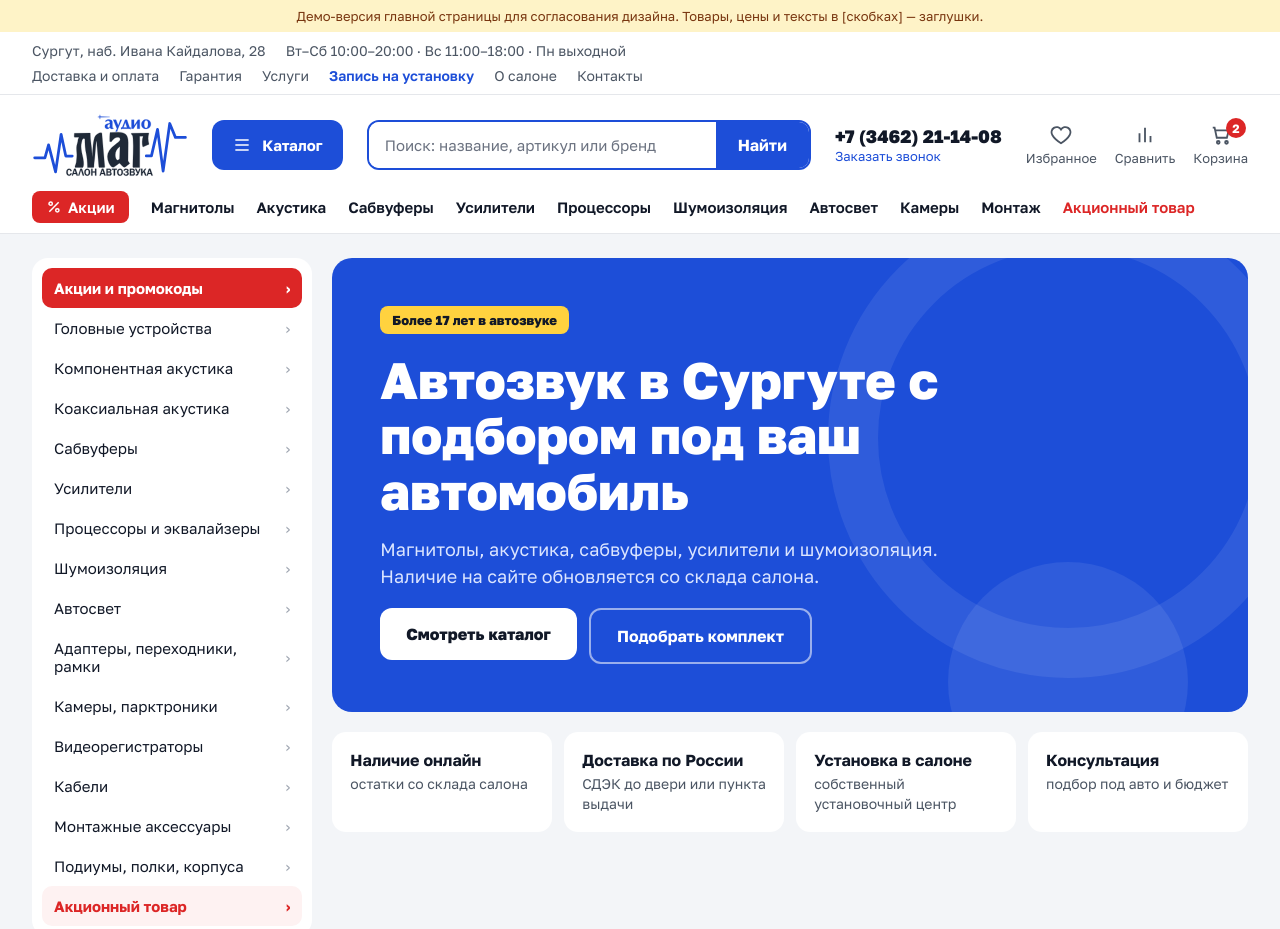
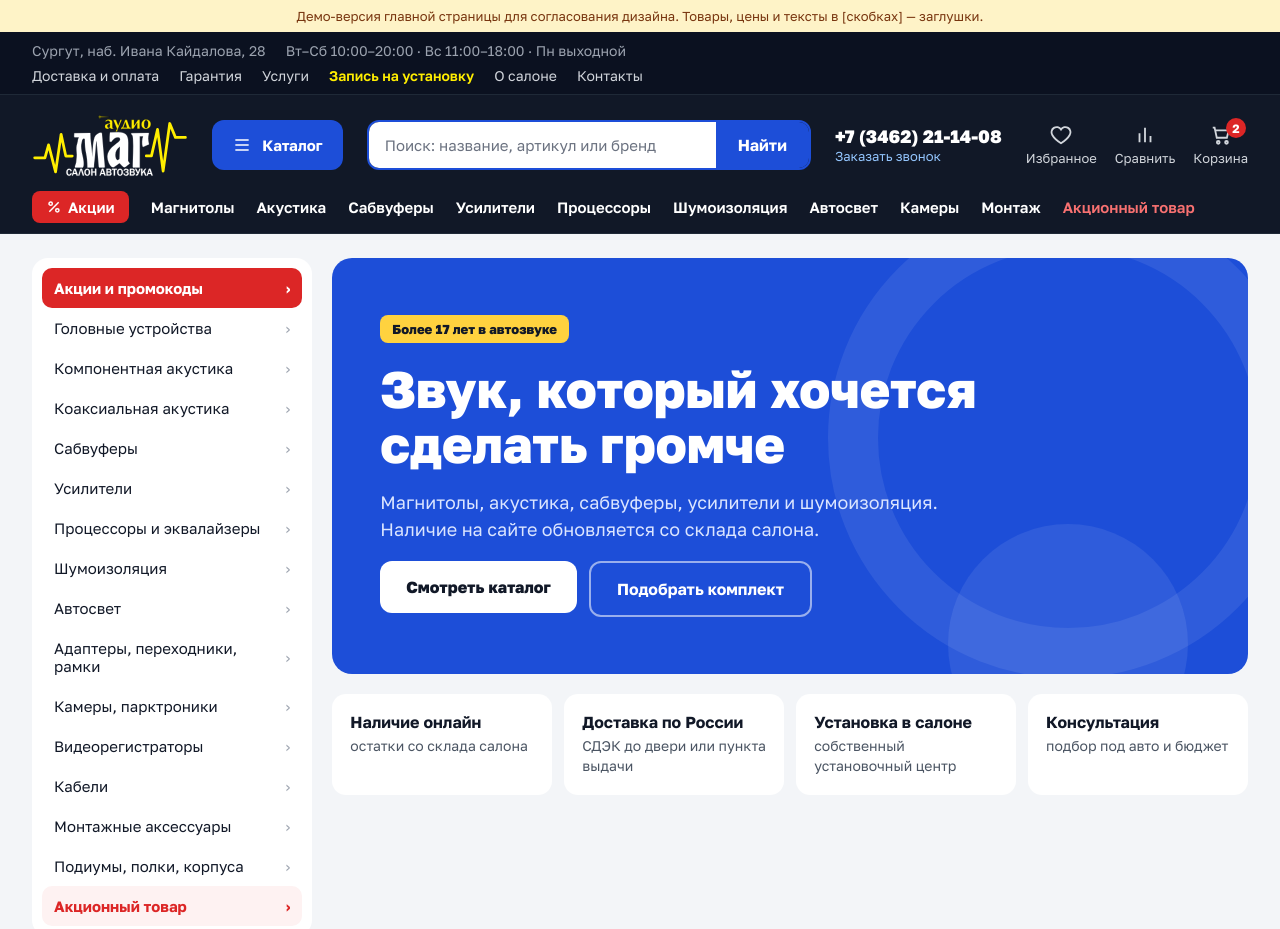
Before and after one commit to asikpro13/audiomag-demo, a plain HTML site: page index.html in a window 1280 px wide. Shown: the top 929 px of the page. Drawn offline with Linux system fonts and the light colour scheme.

Commit message:
Add files via upload
тёмная шапка с новым жёлтым логотипом;
заголовок «Звук, который хочется сделать громче»;
в установочном центре «От выбора до установки — один шаг» и текст под ним, как просил заказчик;
кнопки «Записаться на установку» открывают окно записи.

```diff
--- a/index.html
+++ b/index.html
@@ -3,7 +3,7 @@
 <head>
 <meta charset="utf-8">
 <meta name="viewport" content="width=device-width, initial-scale=1">
-<title>АудиоМаг — главная (демо на согласование)</title>
+<title>АудиоМаг — автозвук в Сургуте: магнитолы, акустика, установка</title>
 <link rel="preconnect" href="https://fonts.googleapis.com">
 <link href="https://fonts.googleapis.com/css2?family=Golos+Text:wght@400;500;600;700;800&display=swap" rel="stylesheet">
 <style>
@@ -28,37 +28,37 @@ input::placeholder{color:#6b7280}
 <body>
 <div class="demo">Демо-версия главной страницы для согласования дизайна. Товары, цены и тексты в [скобках] — заглушки.</div>
 
-<div style="background: #fff; border-bottom: 1px solid #e5e7eb; font-size: 14px; color: #4b5563">
+<div style="background: #0b1120; border-bottom: 1px solid #1f2937; font-size: 14px; color: #9ca3af">
   <div class="wrap" style="padding-top: 10px; padding-bottom: 10px; display: flex; flex-wrap: wrap; gap: 8px 24px; justify-content: space-between">
     <div style="display: flex; flex-wrap: wrap; gap: 8px 20px"><span>Сургут, наб. Ивана Кайдалова, 28</span><span>Вт–Сб 10:00–20:00 · Вс 11:00–18:00 · Пн выходной</span></div>
     <nav aria-label="Информация" style="display: flex; flex-wrap: wrap; gap: 8px 20px">
-      <a href="#" style="color: #4b5563">Доставка и оплата</a><a href="#" style="color: #4b5563">Гарантия</a><a href="#" style="color: #4b5563">Услуги</a>
-      <button type="button" data-open style="border: 0; background: none; padding: 0; font: inherit; color: #1d4ed8; font-weight: 600; cursor: pointer">Запись на установку</button>
-      <a href="#" style="color: #4b5563">О салоне</a><a href="#" style="color: #4b5563">Контакты</a>
+      <a href="#" style="color: #d1d5db">Доставка и оплата</a><a href="#" style="color: #d1d5db">Гарантия</a><a href="#" style="color: #d1d5db">Услуги</a>
+      <button type="button" data-open style="border: 0; background: none; padding: 0; font: inherit; color: #ffee00; font-weight: 600; cursor: pointer">Запись на установку</button>
+      <a href="#" style="color: #d1d5db">О салоне</a><a href="#" style="color: #d1d5db">Контакты</a>
     </nav>
   </div>
 </div>
 
-<header style="background: #fff; border-bottom: 1px solid #e5e7eb">
+<header style="background: #111827; border-bottom: 1px solid #1f2937">
   <div class="wrap" style="padding-top: 18px; padding-bottom: 18px; display: flex; flex-wrap: wrap; gap: 16px 24px; align-items: center">
-    <a href="#" aria-label="АудиоМаг — на главную"><img src="logo-light.svg" alt="АудиоМаг — салон автозвука" style="height: 64px; width: auto; display: block"></a>
+    <a href="#" aria-label="АудиоМаг — на главную"><img src="logo.svg" alt="АудиоМаг — салон автозвука" style="height: 64px; width: auto; display: block"></a>
     <button type="button" style="height: 50px; padding: 0 20px; border: 0; border-radius: 12px; background: #1d4ed8; color: #fff; font: inherit; font-weight: 700; font-size: 15px; display: inline-flex; align-items: center; gap: 10px; cursor: pointer"><svg width="20" height="20" viewBox="0 0 24 24" fill="none" stroke="currentColor" stroke-width="2" aria-hidden="true"><path d="M4 6h16M4 12h16M4 18h16"/></svg>Каталог</button>
     <form role="search" onsubmit="return false" style="flex: 1 1 340px; display: flex; min-width: 0; border: 2px solid #1d4ed8; border-radius: 12px; overflow: hidden">
       <label for="q" style="position: absolute; left: -9999px">Поиск по каталогу</label>
       <input id="q" type="search" placeholder="Поиск: название, артикул или бренд" style="flex: 1; min-width: 0; height: 46px; padding: 0 16px; border: 0; font: inherit; font-size: 15px; color: #111827">
       <button type="submit" style="padding: 0 22px; border: 0; background: #1d4ed8; color: #fff; font: inherit; font-weight: 700; cursor: pointer">Найти</button>
     </form>
-    <div style="display: flex; flex-direction: column; line-height: 1.3"><a href="tel:+73462211408" style="color: #111827; font-weight: 800; font-size: 18px">+7 (3462) 21-14-08</a><a href="#" style="font-size: 13px">Заказать звонок</a></div>
+    <div style="display: flex; flex-direction: column; line-height: 1.3"><a href="tel:+73462211408" style="color: #fff; font-weight: 800; font-size: 18px">+7 (3462) 21-14-08</a><a href="#" style="font-size: 13px; color: #93c5fd">Заказать звонок</a></div>
     <nav aria-label="Покупки" style="display: flex; gap: 18px; font-size: 13px">
-      <a href="#" style="display: flex; flex-direction: column; align-items: center; gap: 4px; color: #4b5563; min-width: 48px"><svg width="22" height="22" viewBox="0 0 24 24" fill="none" stroke="currentColor" stroke-width="2" aria-hidden="true"><path d="M12 21s-7-4.5-9.5-9A5.5 5.5 0 0 1 12 6a5.5 5.5 0 0 1 9.5 6c-2.5 4.5-9.5 9-9.5 9z"/></svg>Избранное</a>
-      <a href="#" style="display: flex; flex-direction: column; align-items: center; gap: 4px; color: #4b5563; min-width: 48px"><svg width="22" height="22" viewBox="0 0 24 24" fill="none" stroke="currentColor" stroke-width="2" aria-hidden="true"><path d="M6 20V10M12 20V4M18 20v-7"/></svg>Сравнить</a>
-      <a href="#" style="position: relative; display: flex; flex-direction: column; align-items: center; gap: 4px; color: #4b5563; min-width: 48px"><svg width="22" height="22" viewBox="0 0 24 24" fill="none" stroke="currentColor" stroke-width="2" aria-hidden="true"><path d="M3 4h2l2.4 11h11l2-8H6.2"/><circle cx="9" cy="20" r="1.5"/><circle cx="18" cy="20" r="1.5"/></svg>Корзина<span style="position: absolute; top: -6px; right: 2px; min-width: 20px; height: 20px; border-radius: 10px; background: #dc2626; color: #fff; font-size: 12px; font-weight: 700; display: grid; place-items: center">2</span></a>
+      <a href="#" style="display: flex; flex-direction: column; align-items: center; gap: 4px; color: #d1d5db; min-width: 48px"><svg width="22" height="22" viewBox="0 0 24 24" fill="none" stroke="currentColor" stroke-width="2" aria-hidden="true"><path d="M12 21s-7-4.5-9.5-9A5.5 5.5 0 0 1 12 6a5.5 5.5 0 0 1 9.5 6c-2.5 4.5-9.5 9-9.5 9z"/></svg>Избранное</a>
+      <a href="#" style="display: flex; flex-direction: column; align-items: center; gap: 4px; color: #d1d5db; min-width: 48px"><svg width="22" height="22" viewBox="0 0 24 24" fill="none" stroke="currentColor" stroke-width="2" aria-hidden="true"><path d="M6 20V10M12 20V4M18 20v-7"/></svg>Сравнить</a>
+      <a href="#" style="position: relative; display: flex; flex-direction: column; align-items: center; gap: 4px; color: #d1d5db; min-width: 48px"><svg width="22" height="22" viewBox="0 0 24 24" fill="none" stroke="currentColor" stroke-width="2" aria-hidden="true"><path d="M3 4h2l2.4 11h11l2-8H6.2"/><circle cx="9" cy="20" r="1.5"/><circle cx="18" cy="20" r="1.5"/></svg>Корзина<span style="position: absolute; top: -6px; right: 2px; min-width: 20px; height: 20px; border-radius: 10px; background: #dc2626; color: #fff; font-size: 12px; font-weight: 700; display: grid; place-items: center">2</span></a>
     </nav>
   </div>
   <nav aria-label="Разделы" class="wrap" style="padding-bottom: 14px; display: flex; flex-wrap: wrap; gap: 6px 22px; font-weight: 600; font-size: 15px; align-items: center">
     <a href="#" style="display: inline-flex; align-items: center; gap: 6px; height: 32px; margin: -4px 0; padding: 0 14px; border-radius: 8px; background: #dc2626; color: #fff"><svg width="16" height="16" viewBox="0 0 24 24" fill="none" stroke="currentColor" stroke-width="2.2" aria-hidden="true"><path d="M19 5L5 19"/><circle cx="7" cy="7" r="2.5"/><circle cx="17" cy="17" r="2.5"/></svg>Акции</a>
-    <a href="#" style="color: #111827">Магнитолы</a><a href="#" style="color: #111827">Акустика</a><a href="#" style="color: #111827">Сабвуферы</a><a href="#" style="color: #111827">Усилители</a><a href="#" style="color: #111827">Процессоры</a><a href="#" style="color: #111827">Шумоизоляция</a><a href="#" style="color: #111827">Автосвет</a><a href="#" style="color: #111827">Камеры</a><a href="#" style="color: #111827">Монтаж</a>
-    <a href="#" style="color: #dc2626">Акционный товар</a>
+    <a href="#" style="color: #fff">Магнитолы</a><a href="#" style="color: #fff">Акустика</a><a href="#" style="color: #fff">Сабвуферы</a><a href="#" style="color: #fff">Усилители</a><a href="#" style="color: #fff">Процессоры</a><a href="#" style="color: #fff">Шумоизоляция</a><a href="#" style="color: #fff">Автосвет</a><a href="#" style="color: #fff">Камеры</a><a href="#" style="color: #fff">Монтаж</a>
+    <a href="#" style="color: #f87171">Акционный товар</a>
   </nav>
 </header>
 
@@ -73,7 +73,7 @@ input::placeholder{color:#6b7280}
       <div style="position: absolute; right: -60px; top: -60px; width: 380px; height: 380px; border-radius: 50%; border: 50px solid rgba(255,255,255,.08)"></div>
       <div style="position: absolute; right: 60px; bottom: -90px; width: 240px; height: 240px; border-radius: 50%; background: rgba(255,255,255,.08)"></div>
       <span style="position: relative; align-self: flex-start; background: #ffd23f; color: #111827; font-weight: 800; font-size: 13px; padding: 6px 12px; border-radius: 8px">Более 17 лет в автозвуке</span>
-      <h1 style="position: relative; margin: 0; font-size: clamp(32px, 4vw, 52px); line-height: 1.08; font-weight: 800; max-width: 640px">Автозвук в Сургуте с подбором под ваш автомобиль</h1>
+      <h1 style="position: relative; margin: 0; font-size: clamp(32px, 4vw, 52px); line-height: 1.08; font-weight: 800; max-width: 640px">Звук, который хочется сделать громче</h1>
       <p style="position: relative; margin: 0; font-size: 18px; line-height: 1.5; max-width: 560px; color: #dbe5ff">Магнитолы, акустика, сабвуферы, усилители и шумоизоляция. Наличие на сайте обновляется со склада салона.</p>
       <div style="position: relative; display: flex; flex-wrap: wrap; gap: 12px">
         <a href="#" style="height: 52px; padding: 0 26px; display: inline-flex; align-items: center; border-radius: 12px; background: #fff; color: #111827; font-weight: 800">Смотреть каталог</a>
@@ -144,7 +144,7 @@ input::placeholder{color:#6b7280}
 
 <section id="podbor" class="wrap" style="padding-top: 32px; padding-bottom: 32px">
   <div style="background: #fff; border-radius: 20px; padding: clamp(24px, 4vw, 44px); display: grid; grid-template-columns: repeat(auto-fit, minmax(min(100%, 380px), 1fr)); gap: 28px; align-items: center">
-    <div style="display: flex; flex-direction: column; gap: 12px"><h2 class="h2" style="line-height: 1.15">Не знаете, что выбрать?</h2><p style="margin: 0; color: #4b5563; font-size: 17px; line-height: 1.6">Напишите марку автомобиля, бюджет и что хотите от звука. Консультант соберёт 2–3 варианта комплекта и перезвонит.</p></div>
+    <div style="display: flex; flex-direction: column; gap: 12px"><h2 class="h2" style="line-height: 1.15">Не знаете, что выбрать?</h2><p style="margin: 0; color: #4b5563; font-size: 17px; line-height: 1.6">Напишите марку автомобиля, бюджет и желаемый эффект (например: добавить баса, сделать громче или чище).</p></div>
     <form onsubmit="return false" style="display: grid; grid-template-columns: repeat(auto-fit, minmax(min(100%, 200px), 1fr)); gap: 12px">
       <label style="display: flex; flex-direction: column; gap: 6px; font-size: 14px; color: #4b5563">Автомобиль<input type="text" placeholder="Например, Kia Rio 2019" style="height: 48px; padding: 0 14px; border-radius: 10px; border: 1px solid #d1d5db; font: inherit; font-size: 15px; color: #111827"></label><label style="display: flex; flex-direction: column; gap: 6px; font-size: 14px; color: #4b5563">Бюджет<input type="text" placeholder="до 50 000 ₽" style="height: 48px; padding: 0 14px; border-radius: 10px; border: 1px solid #d1d5db; font: inherit; font-size: 15px; color: #111827"></label><label style="display: flex; flex-direction: column; gap: 6px; font-size: 14px; color: #4b5563">Имя<input type="text" placeholder="Как к вам обращаться" style="height: 48px; padding: 0 14px; border-radius: 10px; border: 1px solid #d1d5db; font: inherit; font-size: 15px; color: #111827"></label><label style="display: flex; flex-direction: column; gap: 6px; font-size: 14px; color: #4b5563">Телефон<input type="tel" placeholder="+7 (___) ___-__-__" style="height: 48px; padding: 0 14px; border-radius: 10px; border: 1px solid #d1d5db; font: inherit; font-size: 15px; color: #111827"></label>
       <button type="submit" class="btn" style="grid-column: 1 / -1; height: 52px; border-radius: 12px; font-size: 16px">Получить подбор</button>
@@ -157,8 +157,8 @@ input::placeholder{color:#6b7280}
     <div style="display: flex; flex-wrap: wrap; gap: 16px 32px; align-items: flex-end; justify-content: space-between">
       <div style="display: flex; flex-direction: column; gap: 10px; max-width: 640px">
         <span style="color: #ffd23f; font-weight: 800; font-size: 13px; letter-spacing: 2px">УСТАНОВОЧНЫЙ ЦЕНТР</span>
-        <h2 class="h2">Купили у нас — установим у нас</h2>
-        <span style="color: #d1d5db; line-height: 1.6">Устанавливаем звук, электронику и свет, делаем шумоизоляцию и химчистку. У каждой услуги — своя страница с подробностями.</span>
+        <h2 class="h2">От выбора до установки — один шаг</h2>
+        <span style="color: #d1d5db; line-height: 1.6">Сделаем всё под ключ в нашем установочном центре. У каждой услуги — своя страница с подробностями.</span>
       </div>
       <button type="button" data-open style="height: 52px; padding: 0 24px; border: 0; border-radius: 12px; background: #ffd23f; color: #111827; font: inherit; font-weight: 800; cursor: pointer">Записаться на установку</button>
     </div>
@@ -182,7 +182,7 @@ input::placeholder{color:#6b7280}
 
 <footer style="background: #111827; color: #d1d5db">
   <div class="wrap" style="padding-top: 48px; padding-bottom: 48px; display: grid; grid-template-columns: repeat(auto-fit, minmax(min(100%, 220px), 1fr)); gap: 28px; line-height: 1.9; font-size: 15px">
-    <div style="display: flex; flex-direction: column; gap: 10px"><img src="logo-dark.svg" alt="АудиоМаг — салон автозвука" style="height: 72px; width: auto; display: block; align-self: flex-start"><span>Салон автозвука в Сургуте</span></div>
+    <div style="display: flex; flex-direction: column; gap: 10px"><img src="logo.svg" alt="АудиоМаг — салон автозвука" style="height: 72px; width: auto; display: block; align-self: flex-start"><span>Салон автозвука в Сургуте</span></div>
     <div style="display: flex; flex-direction: column"><b style="color: #fff">Покупателям</b><a href="#" style="color: #d1d5db">Доставка и оплата</a><a href="#" style="color: #d1d5db">Гарантия и возврат</a><a href="#" style="color: #d1d5db">Акции и промокоды</a><a href="#" style="color: #d1d5db">Услуги и запись</a></div>
     <div style="display: flex; flex-direction: column"><b style="color: #fff">Каталог</b><a href="#" style="color: #d1d5db">Магнитолы</a><a href="#" style="color: #d1d5db">Акустика</a><a href="#" style="color: #d1d5db">Сабвуферы и усилители</a><a href="#" style="color: #d1d5db">Шумоизоляция</a></div>
     <div style="display: flex; flex-direction: column"><b style="color: #fff">Контакты</b><a href="tel:+73462211408" style="color: #fff">+7 (3462) 21-14-08</a><a href="tel:+73462701705" style="color: #fff">+7 (3462) 70-17-05</a><a href="mailto:audiomag86@mail.ru" style="color: #d1d5db">audiomag86@mail.ru</a><span>наб. Ивана Кайдалова, 28</span><span>Вт–Сб 10–20, Вс 11–18</span></div>
```
Also changed, not shown: logo.svg (added).
